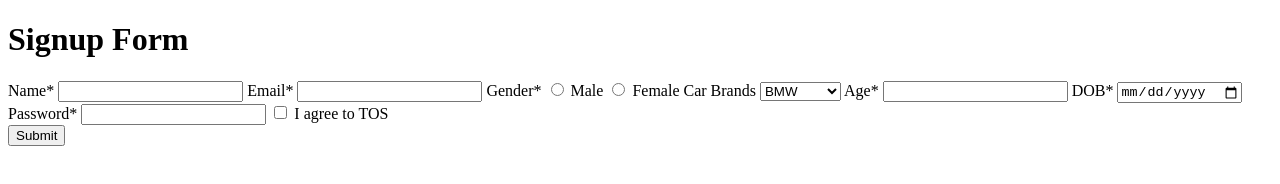
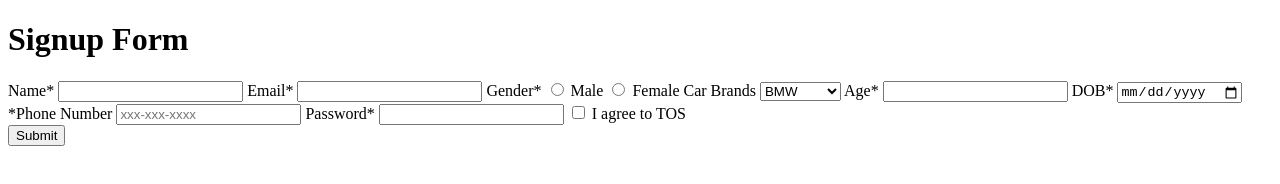
Before and after one commit to acciojob/signup-form-car-Shahnawaz23, a website: page main.html in a window 1280 px wide. Drawn offline with Linux system fonts and the light colour scheme.

Commit message:
created a submission

```diff
--- a/main.html
+++ b/main.html
@@ -39,6 +39,9 @@
         <label for="dob">DOB*</label>
         <input type="date" id="dob" required>
 
+		<label for="tel">*Phone Number</label>
+        <input type="tel" id="tel" placeholder="xxx-xxx-xxxx" required>
+
         <label for="password">Password*</label>
         <input type="password" id="password" required>
 
```
